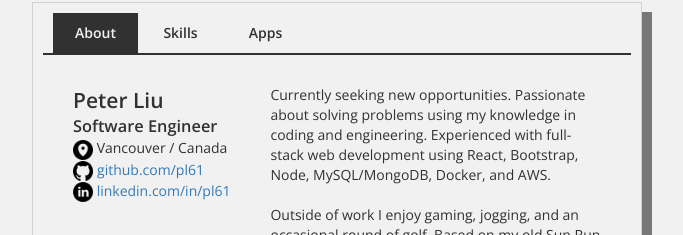
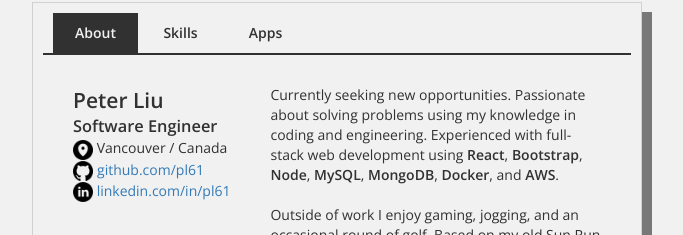
Before and after one commit to pl61/mywebsite, a React app: page / in a window 1280 px wide. Shown: the part 158-393 px from the top of the page, without its empty margins (303-986 px from the left). Built offline with nearby package versions, Linux system fonts and the light colour scheme.

Commit message:
bolded skills in about

```diff
--- a/src/components/pages/About.jsx
+++ b/src/components/pages/About.jsx
@@ -17,7 +17,7 @@ const About = () => (
         <div><img src={iconLinkedin}></img> <a href="https://linkedin.com/in/pl61" target="_blank" rel="noreferrer noopener">linkedin.com/in/pl61</a></div>
       </div>
       <div className="feature text-wrap">
-        <p>Currently seeking new opportunities. Passionate about solving problems using my knowledge in coding and engineering. Experienced with full-stack web development using React, Bootstrap, Node, MySQL/MongoDB, Docker, and AWS.</p><br/>
+        <p>Currently seeking new opportunities. Passionate about solving problems using my knowledge in coding and engineering. Experienced with full-stack web development using <strong>React</strong>, <strong>Bootstrap</strong>, <strong>Node</strong>, <strong>MySQL</strong>, <strong>MongoDB</strong>, <strong>Docker</strong>, and <strong>AWS</strong>.</p><br/>
         <p>Outside of work I enjoy gaming, jogging, and an occasional round of golf. Based on my old Sun Run results I am exceptionally average for my age group.</p>
       </div>
     </div>
```
